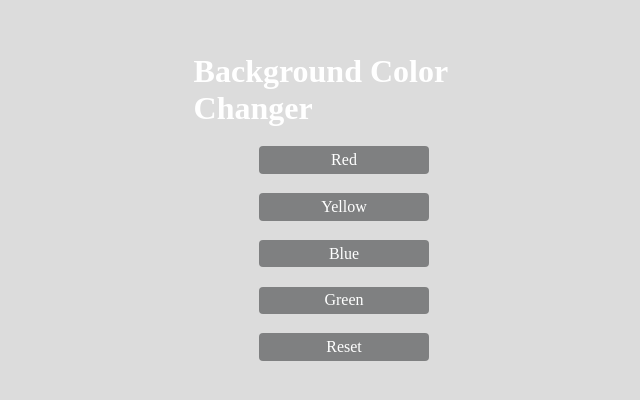
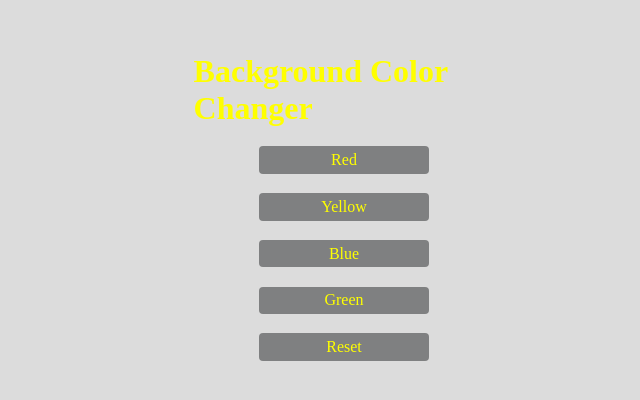
Before and after one commit to martha-01/Changing_background_colours, a plain HTML site: page index.html in a window 1280 px wide. Shown: the part 193-593 px from the top of the page, without its empty margins (296-936 px from the left). Drawn offline with Linux system fonts and the light colour scheme.

Commit message:
changing the font-color to yellow

```diff
--- a/style.css
+++ b/style.css
@@ -27,7 +27,7 @@ div.container {
 }
 
 h1 {
-    color: white;
+    color: yellow;
     margin: 0.6rem;
 }
 
@@ -36,7 +36,7 @@ p {
     text-align:center;
     padding: 0.3rem;
     margin: 0.6rem;
-    color: white;
+    color: yellow;
     background-color: rgb(127,128,129);
     border-radius: 0.25rem;
 
```
